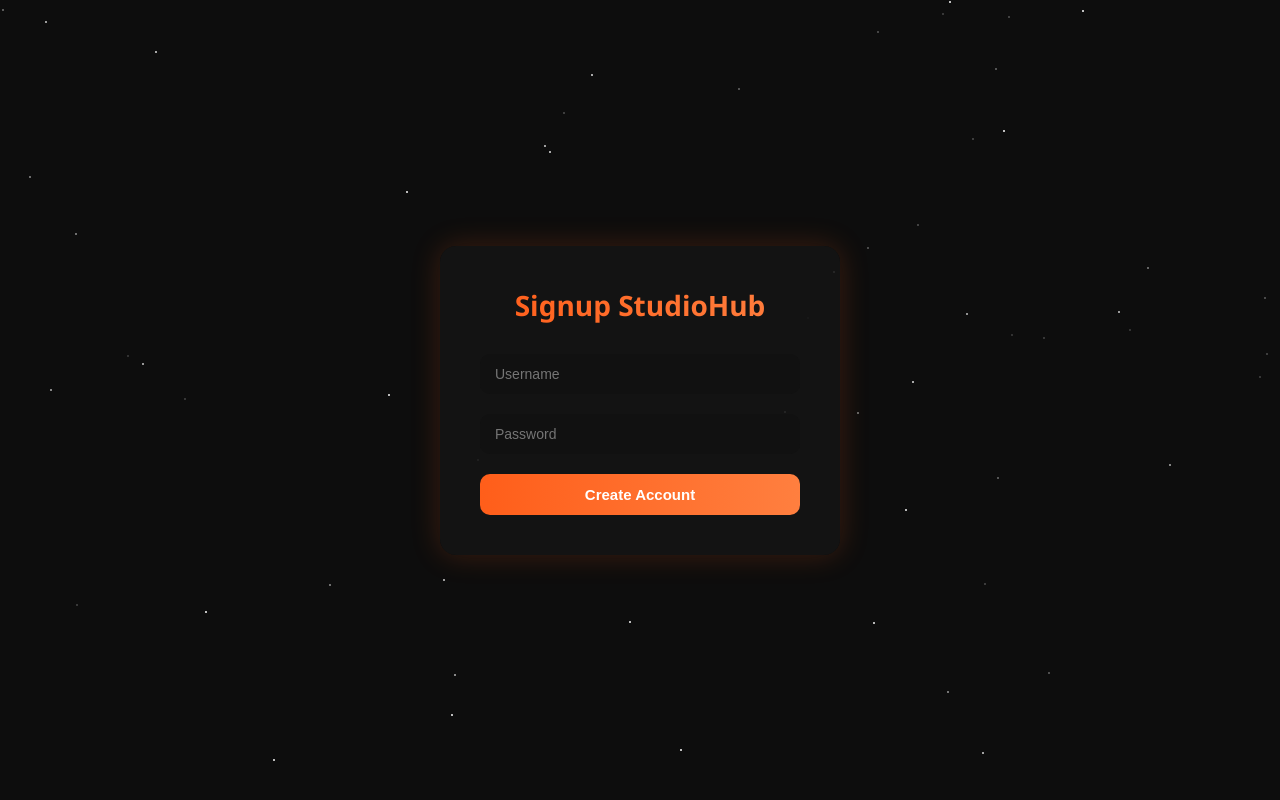
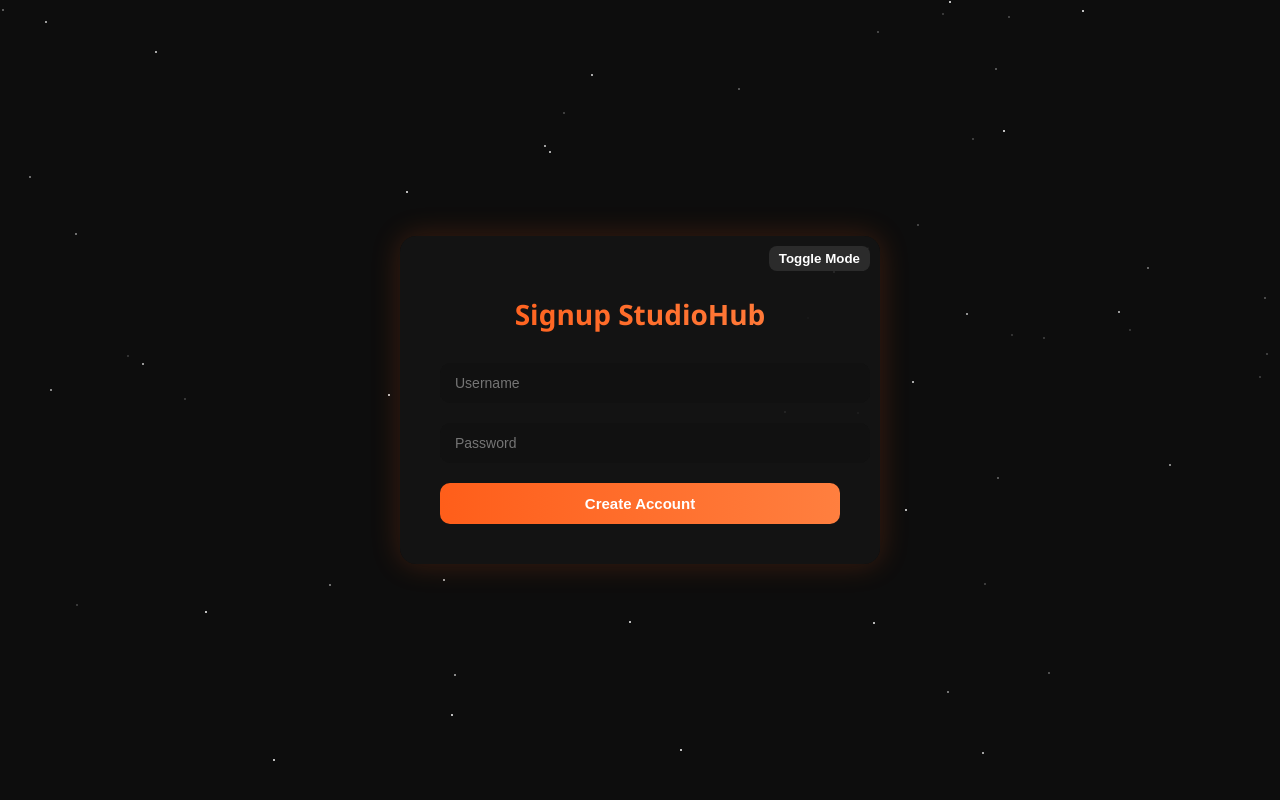
Before and after one commit to falcondeveloper-here/Falconsite, a website: page public/signup.html in a window 1280 px wide. Drawn offline with Linux system fonts and the light colour scheme.

Commit message:
update public/signup.html

```diff
--- a/public/signup.html
+++ b/public/signup.html
@@ -5,25 +5,17 @@
 <meta name="viewport" content="width=device-width,initial-scale=1"/>
 <title>Signup - StudioHub</title>
 <style>
-:root {
+:root{
   --bg:#0d0d0d;
+  --bg-light:#f5f5f5;
+  --text:#f5f5f5;
+  --text-light:#111;
   --accent:#ff5e1a;
   --accent-2:#ff7f3f;
-  --text:#f5f5f5;
   font-family:"Segoe UI",Roboto,sans-serif;
 }
-*{margin:0;padding:0;box-sizing:border-box}
-body{
-  background:var(--bg);
-  color:var(--text);
-  display:flex;
-  align-items:center;
-  justify-content:center;
-  min-height:100vh;
-  overflow:hidden;
-  position:relative;
-}
-.stars{position:absolute;width:100%;height:100%;background:transparent;overflow:hidden;z-index:0}
+body{margin:0;padding:0;display:flex;align-items:center;justify-content:center;min-height:100vh;position:relative;transition:0.5s;background:var(--bg);color:var(--text)}
+.stars{position:absolute;width:100%;height:100%;overflow:hidden;z-index:0}
 .star{position:absolute;width:2px;height:2px;background:white;border-radius:50%;opacity:0.8;animation:twinkle 4s infinite ease-in-out}
 @keyframes twinkle{0%,100%{opacity:0.2}50%{opacity:1}}
 .card{
@@ -35,8 +27,10 @@
   border-radius:16px;
   box-shadow:0 0 30px rgba(255,94,26,0.2);
   text-align:center;
+  transition:0.5s;
 }
-h1{font-size:28px;margin-bottom:20px;background:linear-gradient(90deg,var(--accent),var(--accent-2));-webkit-background-clip:text;-webkit-text-fill-color:transparent}
+.card.light{background:rgba(245,245,245,0.95);color:#111;box-shadow:0 0 30px rgba(255,94,26,0.3);}
+h1{font-size:28px;margin-bottom:20px;background:linear-gradient(90deg,var(--accent),var(--accent-2));-webkit-background-clip:text;-webkit-text-fill-color:transparent;transition:0.5s}
 input{
   width:100%;
   padding:12px 15px;
@@ -46,14 +40,16 @@
   background:#111;
   color:#fff;
   font-size:14px;
+  transition:0.5s;
 }
+.card.light input{background:#eee;color:#111;}
 .btn{
   padding:12px 20px;
   border-radius:10px;
   font-weight:600;
   cursor:pointer;
   font-size:15px;
-  transition:0.2s ease;
+  transition:0.3s;
   border:none;
 }
 .btn-primary{
@@ -62,7 +58,21 @@
   width:100%;
   margin-top:10px;
 }
-.btn-primary:hover{transform:translateY(-3px);box-shadow:0 0 20px rgba(255,94,26,0.4)}
+.btn-primary:hover{transform:translateY(-3px);box-shadow:0 0 20px rgba(255,94,26,0.4);}
+.toggle-btn{
+  position:absolute;
+  top:10px;right:10px;
+  padding:5px 10px;
+  border-radius:8px;
+  border:none;
+  cursor:pointer;
+  background:rgba(255,255,255,0.1);
+  color:#fff;
+  font-weight:bold;
+  transition:0.3s;
+}
+.toggle-btn:hover{background:rgba(255,255,255,0.3);}
+.card.light .toggle-btn{color:#111;background:rgba(0,0,0,0.1);}
 .alert{
   position:absolute;
   bottom:-60px;
@@ -77,24 +87,23 @@
   pointer-events:none;
   box-shadow:0 0 15px rgba(0,255,0,0.5);
 }
-.alert.show{opacity:1;bottom:-10px}
+.alert.show{opacity:1;bottom:-10px;}
 .alert.error{background:red;box-shadow:0 0 15px rgba(255,0,0,0.5);}
 </style>
 </head>
 <body>
-
 <div class="stars" id="stars"></div>
-
-<div class="card">
+<div class="card" id="card">
 <h1>Signup StudioHub</h1>
 <input type="text" id="username" placeholder="Username">
 <input type="password" id="password" placeholder="Password">
 <button class="btn btn-primary" onclick="signup()">Create Account</button>
+<button class="toggle-btn" onclick="toggleTheme()">Toggle Mode</button>
 <div class="alert" id="alertBox"></div>
 </div>
 
 <script>
-const starsContainer = document.getElementById("stars");
+const starsContainer=document.getElementById("stars");
 for(let i=0;i<60;i++){
   const star=document.createElement("div");
   star.classList.add("star");
@@ -102,6 +111,12 @@
   star.style.left=Math.random()*100+"%";
   star.style.animationDuration=2+Math.random()*3+"s";
   starsContainer.appendChild(star);
+}
+const card=document.getElementById("card");
+function toggleTheme(){
+  card.classList.toggle("light");
+  document.body.style.background = card.classList.contains("light") ? "#f5f5f5" : "#0d0d0d";
+  document.body.style.color = card.classList.contains("light") ? "#111" : "#f5f5f5";
 }
 
 async function signup(){
```
